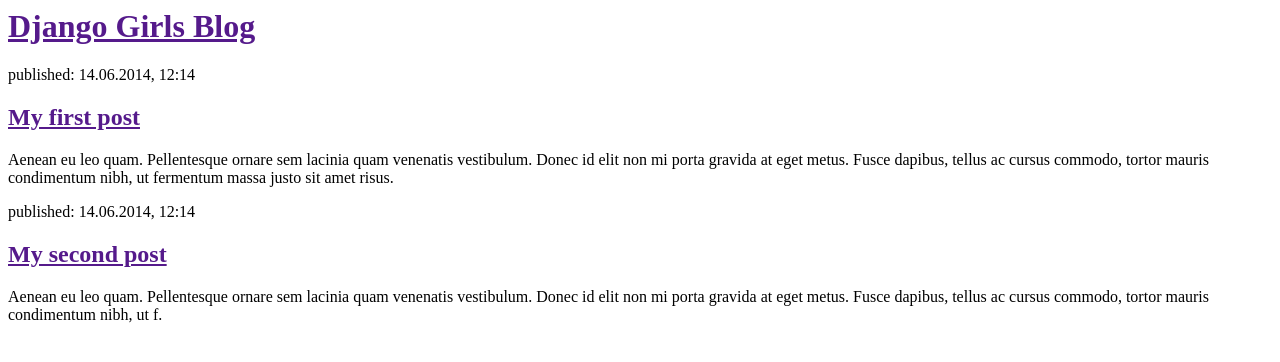
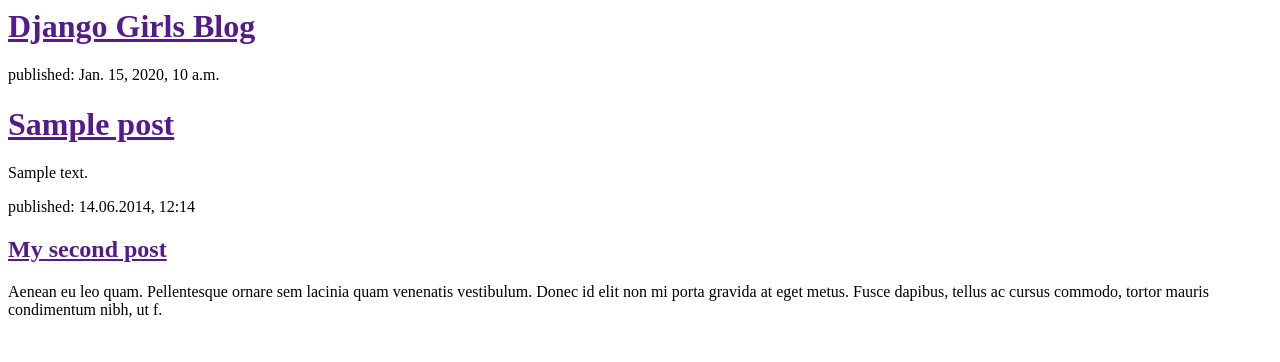
Before and after one commit to teddymcw/django-girls, a Django app: page / in a window 1280 px wide. Shown: the top 362 px of the page. Run offline with Django 3.2, Linux system fonts and the light colour scheme; tables that the repository leaves empty hold one stand-in row (values such as "Sample post").

Commit message:
django templates instead of hardcoded html

```diff
--- a/blog/templates/blog/post_list.html
+++ b/blog/templates/blog/post_list.html
@@ -8,9 +8,14 @@
         </div>
 
         <div>
-            <p>published: 14.06.2014, 12:14</p>
-            <h2><a href="">My first post</a></h2>
-            <p>Aenean eu leo quam. Pellentesque ornare sem lacinia quam venenatis vestibulum. Donec id elit non mi porta gravida at eget metus. Fusce dapibus, tellus ac cursus commodo, tortor mauris condimentum nibh, ut fermentum massa justo sit amet risus.</p>
+        {% for post in posts %}
+        <div>
+            <p>published: {{ post.published_date }}</p>
+            <h1><a href="">{{ post.title }}</a></h1>
+            <p>{{ post.text|linebreaks }}</p>
+        </div>
+        {% endfor %}
+
         </div>
 
         <div>
--- a/blog/views.py
+++ b/blog/views.py
@@ -1,4 +1,6 @@
 from django.shortcuts import render
+from .models import Post
 
 def post_list(request):
-    return render(request, 'blog/post_list.html', {})
+    posts = Post.objects.filter(published_date__isnull=False).order_by('published_date')
+    return render(request, 'blog/post_list.html', {'posts':posts})
```
Also changed, not shown: 1 other file.
